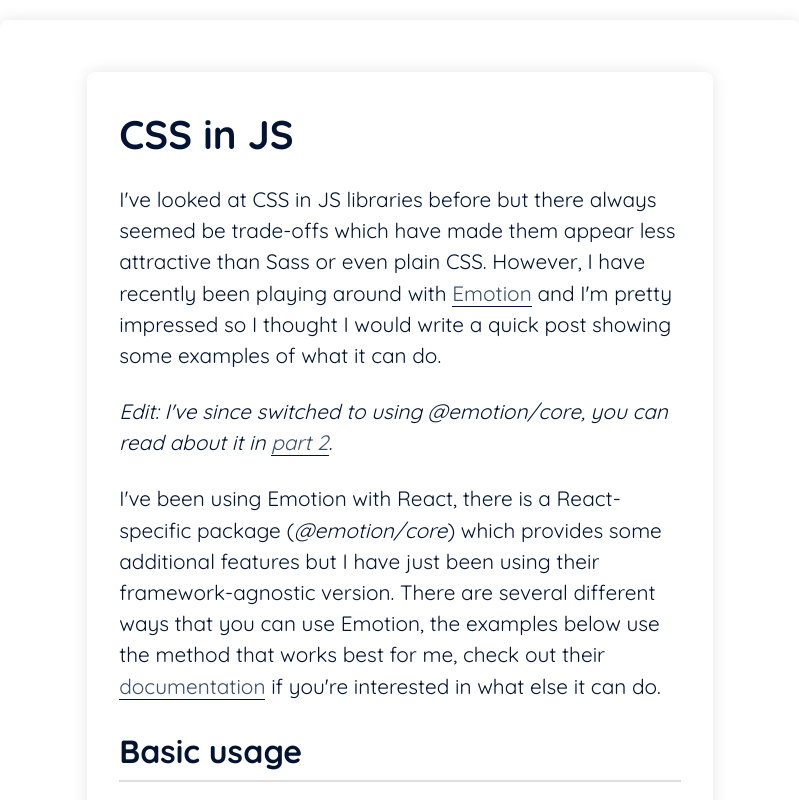
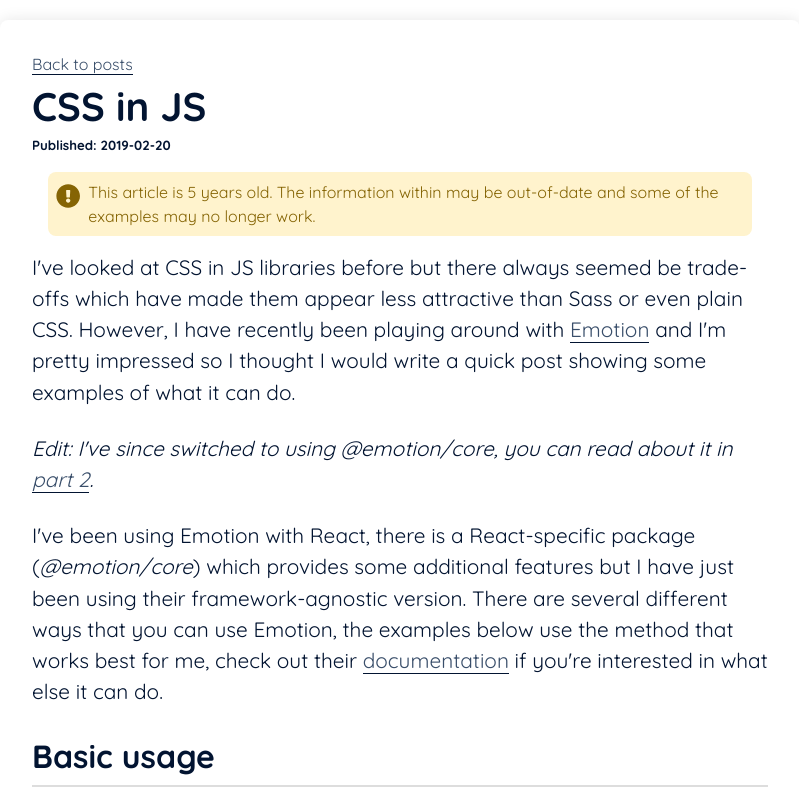
Before and after one commit to mthorning/matt-thorn.ing, a Next.js app: page /posts/css-in-js in a window 1280 px wide. Shown: the top 800 px of the page, without its empty margins (240-1039 px from the left). Built offline with nearby package versions, Linux system fonts and the light colour scheme.

Commit message:
added blog posts

```diff
--- a/src/app/posts/(posts)/BlogPost.tsx
+++ b/src/app/posts/(posts)/BlogPost.tsx
@@ -1,7 +1,9 @@
 'use client';
 import type { ReactNode } from 'react';
 import { usePathname } from 'next/navigation';
-import type { PostsMeta } from './utils';
+import type { PostsMeta } from '../utils';
+import { FaExclamationCircle } from 'react-icons/fa';
+import classes from './blog-post.module.css';
 
 export default function BlogPost({
   metadata,
@@ -15,9 +17,21 @@
   if (slug === 'posts') return children;
 
   const data = metadata[slug as keyof PostsMeta];
+  const age = new Date().getFullYear() - new Date(data.date).getFullYear();
+
   return (
     <>
-      <h1>{data.title}</h1>
+      <h1 className={classes.title}>{data.title}</h1>
+      <h5>Published: {data.date.replace(/T.*$/, '')}</h5>
+      {age > 2 ? (
+        <div className={classes.ageWarning}>
+          <FaExclamationCircle className={classes.icon} />
+          <p className={classes.ageWarningMessage}>
+            This article is {age} years old. The information within
+            may be out-of-date and some of the examples may no longer work.
+          </p>
+        </div>
+      ) : null}
       {children}
     </>
   );
--- /dev/null
+++ b/src/app/posts/(posts)/blog-post.module.css
@@ -0,0 +1,23 @@
+.title {
+  margin-bottom: 0;
+}
+
+.ageWarning {
+  color: #856404;
+  background-color: #fff3cd;
+  border-color: #ffeeba;
+  padding: 8px;
+  margin: 16px;
+  display: flex;
+  gap: 8px;
+  border-radius: 8px;
+}
+
+.icon {
+  font-size: 2em;
+}
+
+.ageWarningMessage {
+  font-size: 1em;
+  margin: 0;
+}
--- a/src/app/posts/(posts)/layout.tsx
+++ b/src/app/posts/(posts)/layout.tsx
@@ -1,3 +1,4 @@
+import Link from 'next/link';
 import { getPostsMetadata } from '../utils';
 import BlogPost from './BlogPost';
 
@@ -8,8 +9,9 @@
 }>) {
   const metadata = getPostsMetadata();
   return (
-    <main className="container">
-      <BlogPost metadata={metadata}>{children}</BlogPost>
-    </main>
+    <>
+      <Link href="/posts">Back to posts</Link>
+      <BlogPost metadata={metadata}>{children}</BlogPost>;
+    </>
   );
 }
--- a/src/app/posts/(posts)/npm-versions/page.mdx
+++ b/src/app/posts/(posts)/npm-versions/page.mdx
@@ -7,7 +7,7 @@
 
 When you release code it's a really good idea to assign a version number to it. This gives users a useful reference number they can send to you if things aren't working as expected (making it easier to track down bugs), gives you a safe point you can roll back to where you know things were working correctly and, as you can see from taking a look at the dependencies and dev-dependencies sections in a package.json, is vitally important if you are planning on building an application which pulls in code from third-party sources.
 
-![package.json screenshot](./pjson.png)
+![package.json screenshot](/pjson.png)
 
 Fortunately the package.json has a `"version"` property (as seen above) so you can just increment that and commit to git right? Well, that would be one way of doing it but it doesn't let other people using your code know whether the changes you've made are small bug fixes or massive, sweeping changes which are going to render all of their code completely useless. It's also not going to be particularly easy to checkout an old version because you are going to have to search back through your git log to find the commit where you altered the package.json (I hope you wrote a descriptive commit message!).
 
@@ -45,7 +45,7 @@
 
 If we check the git log then you should see that there is a commit which has been tagged with our version number.
 
-![git log screenshot](./gitlog.png)
+![git log screenshot](/gitlog.png)
 
 If, at a later date, we need to rollback to this release then we can easily do so by typing:
 
@@ -66,7 +66,7 @@
 
 Like a commit, the string following `-m` will be the commit message that is displayed in the git log. The `%s` will be substitued for the version number as you can see below:
 
-![git log screenshot](./gitlog_2.png)
+![git log screenshot](/gitlog_2.png)
 
 By default, NPM puts a `v` in front of the version number. I'm sure this won't bother most people but it annoys me so I turn it off! To get rid of the `v` (and add something else if you prefer) you can add a .npmrc file to the root of you project containing this line:
 
@@ -80,7 +80,7 @@
 
 Do you use the scripts section of the package.json? If not, you should, it's incredibly useful! A typical scripts section for me has scripts for running Webpack, Node servers, Jest (for tests) and release scripts. Here is a picture from the package.json of a chat app I made recently to give you some idea:
 
-![package.json screenshot](./pjson_2.png)
+![package.json screenshot](/pjson_2.png)
 
 As you can see in the above picture, there's a script called `postversion` near the bottom. NPM allows you to create pre and post scripts for any script you like. I could create a "premongo" script or a "postrelease-vps" if I wanted to and NPM would run them exactly where you would expect them to be run. Here, I am using a `postversion` script to push the newly created tagged commit to the remote repository. If I have Eslint or Jest in a project then I run those in a "preversion" script, if either the tests or the linting fail then the version script does not run.
 
--- a/src/app/posts/_components/cli-output.jsx
+++ b/src/app/posts/_components/cli-output.jsx
@@ -15,6 +15,7 @@
 export default function CliOutput({ output, error }) {
   return (
     <pre
+      className="command-line"
       style={{
         ...style,
         ...(error ? errorStyle : {}),
```
